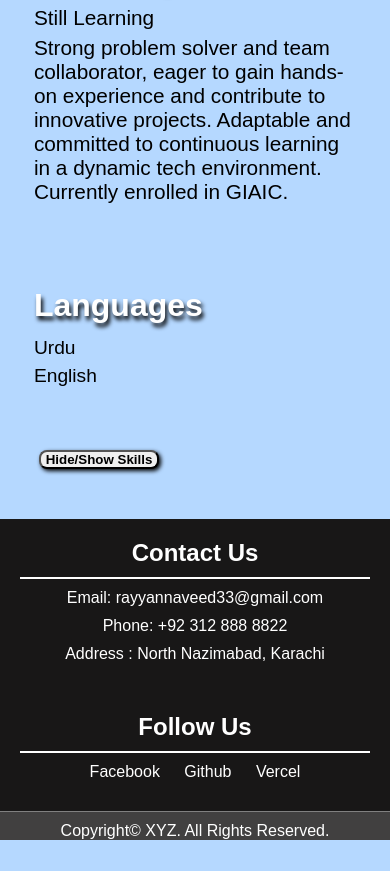
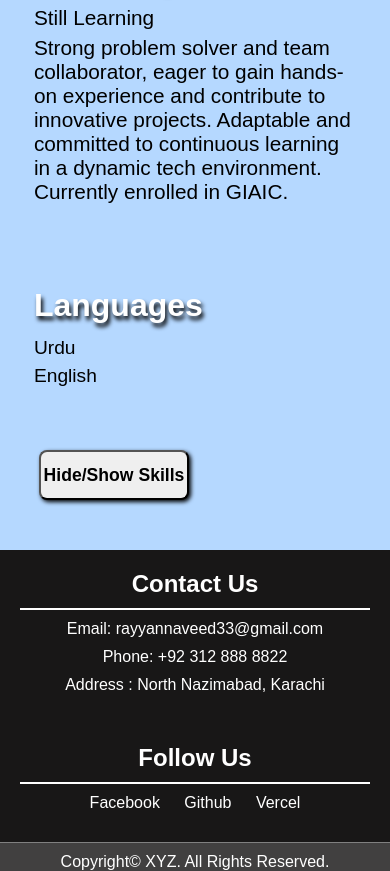
Before and after one commit to mrayyannaveed/Resume_Builder, a website: page index.html in a window 390 px wide. Shown: the part 1488-2359 px from the top of the page. Before the commit the page ends 2328 px from the top, so only its background shows below. Drawn offline with Linux system fonts and the light colour scheme.

Commit message:
updated toggle button

```diff
--- a/style.css
+++ b/style.css
@@ -194,11 +194,12 @@ header{
 }
 
 #toggle-skills{
-    /* height: 10px; */
-    width: 120px;
+    height: 60px;
+    width: 130px;
     border-radius: 8px;
     box-shadow: 2px 2px 4px #000000;
     cursor: pointer;
+    font-size: 1.1rem;
     font-weight: 900;
 }
 
@@ -345,6 +346,10 @@ header{
     #language-section{
         max-width: 98vw;
     }
+    #toggle-skills{
+        width: 150px;
+        height: 50px;
+    }
     .footer-container{
         flex-direction: column;
     }
```
